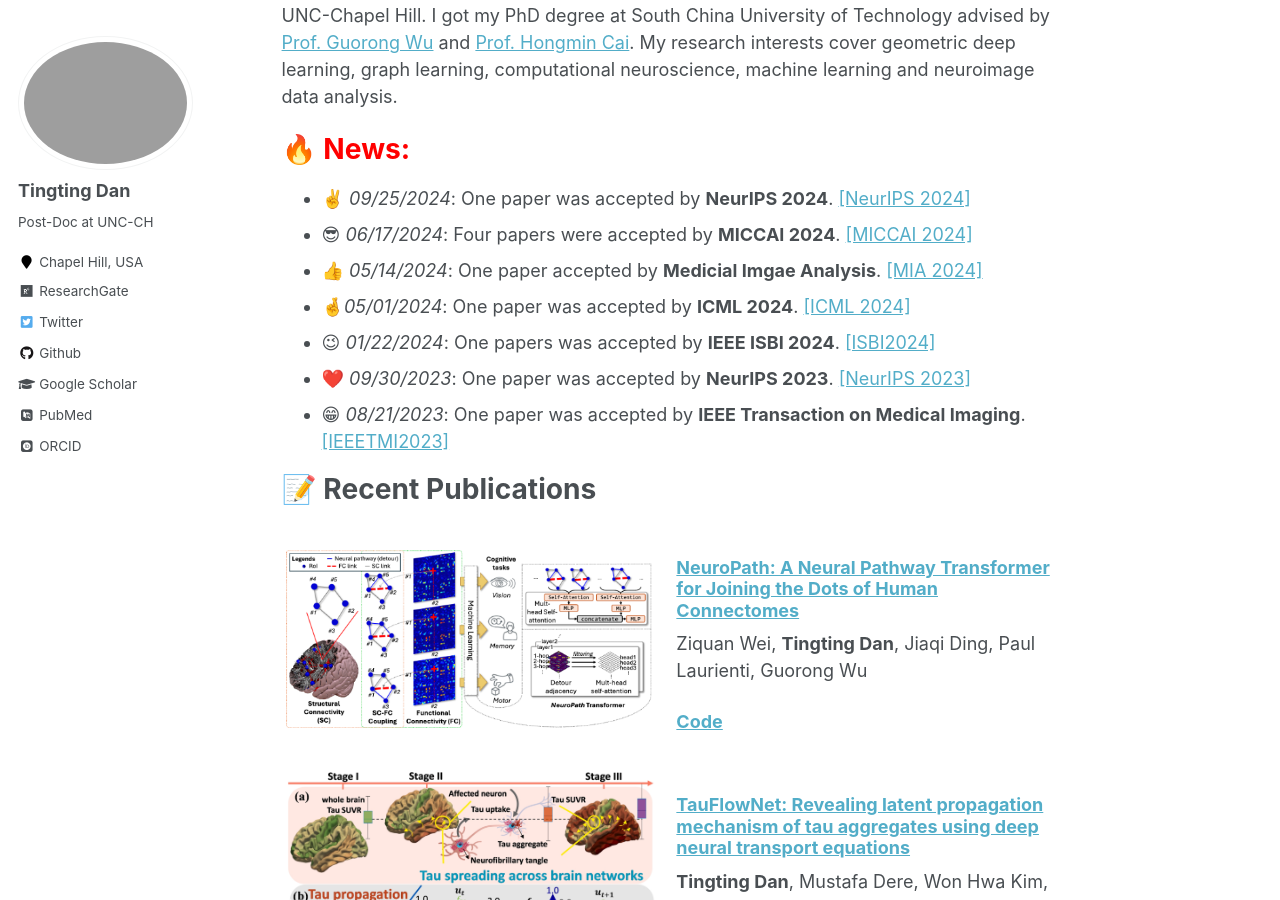
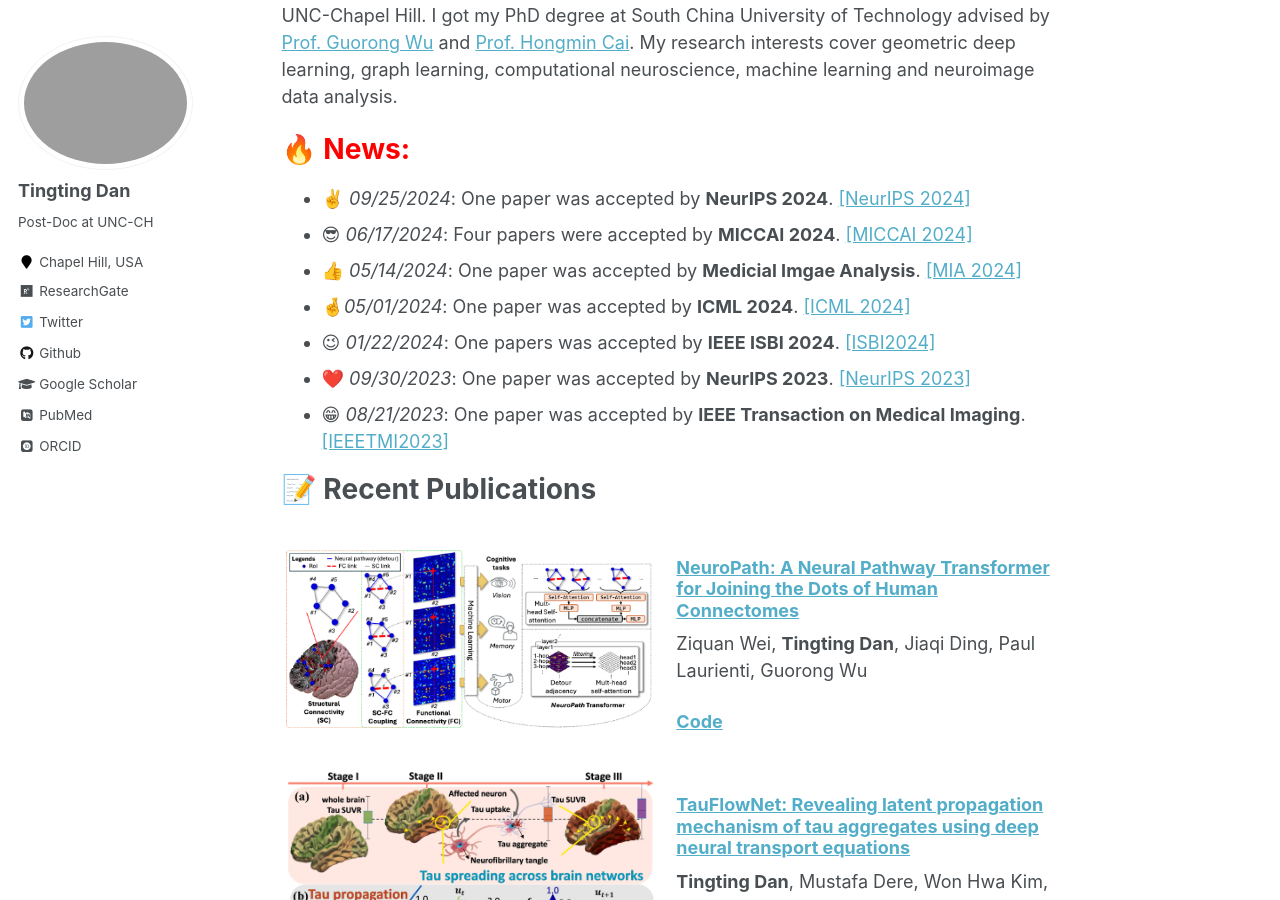
Before and after one commit to Dandy5721/dandy.github.io, a Jekyll site: the page built from _pages/about.md, in a window 1280 px wide and 900 px high, scrolled down 308 px. Built offline with Jekyll 4.4.1, drawn with Linux system fonts in a browser that asks for light colours; some web fonts are replaced; comment, search, counter and statistics services are not loaded.

Commit message:
Update about.md

```diff
--- a/_pages/about.md
+++ b/_pages/about.md
@@ -19,7 +19,7 @@ redirect_from:
 # 🔥 <span style="color:red">**News:**</span>
  - ✌️ _09/25/2024_: One paper was accepted by **NeurIPS 2024**. [[NeurIPS 2024]](https://www.researchgate.net/publication/384365261_NeuroPath_A_Neural_Pathway_Transformer_for_Joining_the_Dots_of_Human_Connectomes)
  - 😎 _06/17/2024_: Four papers were accepted by **MICCAI 2024**. [[MICCAI 2024]](https://www.sciencedirect.com/science/article/abs/pii/S136184152400135X)
- - 👍 _05/14/2024_: One paper accepted by **Medicial Imgae Analysis**. [[MIA 2024]](https://www.sciencedirect.com/science/article/abs/pii/S136184152400135X)
+ - 👍 _05/14/2024_: One paper was accepted by **Medicial Imgae Analysis**. [[MIA 2024]](https://www.sciencedirect.com/science/article/abs/pii/S136184152400135X)
  - 🤞_05/01/2024_: One paper was accepted by **ICML 2024**. [[ICML 2024]](https://scholar.google.com/citations?view_op=view_citation&hl=en&user=FMcmg0gAAAAJ&sortby=pubdate&citft=1&citft=2&citft=3&email_for_op=dandycn721%40gmail.com&citation_for_view=FMcmg0gAAAAJ:k_IJM867U9cC)
  - 😉 _01/22/2024_: One papers was accepted by **IEEE ISBI 2024**. [[ISBI2024]](http://2023.biomedicalimaging.org/en/)
  - ❤️ _09/30/2023_: One paper was accepted by **NeurIPS 2023**. [[NeurIPS 2023]](https://www.researchgate.net/publication/372074848_Re-Think_and_Re-Design_Graph_Neural_Networks_in_Spaces_of_Continuous_Graph_Diffusion_Functionals)
```
